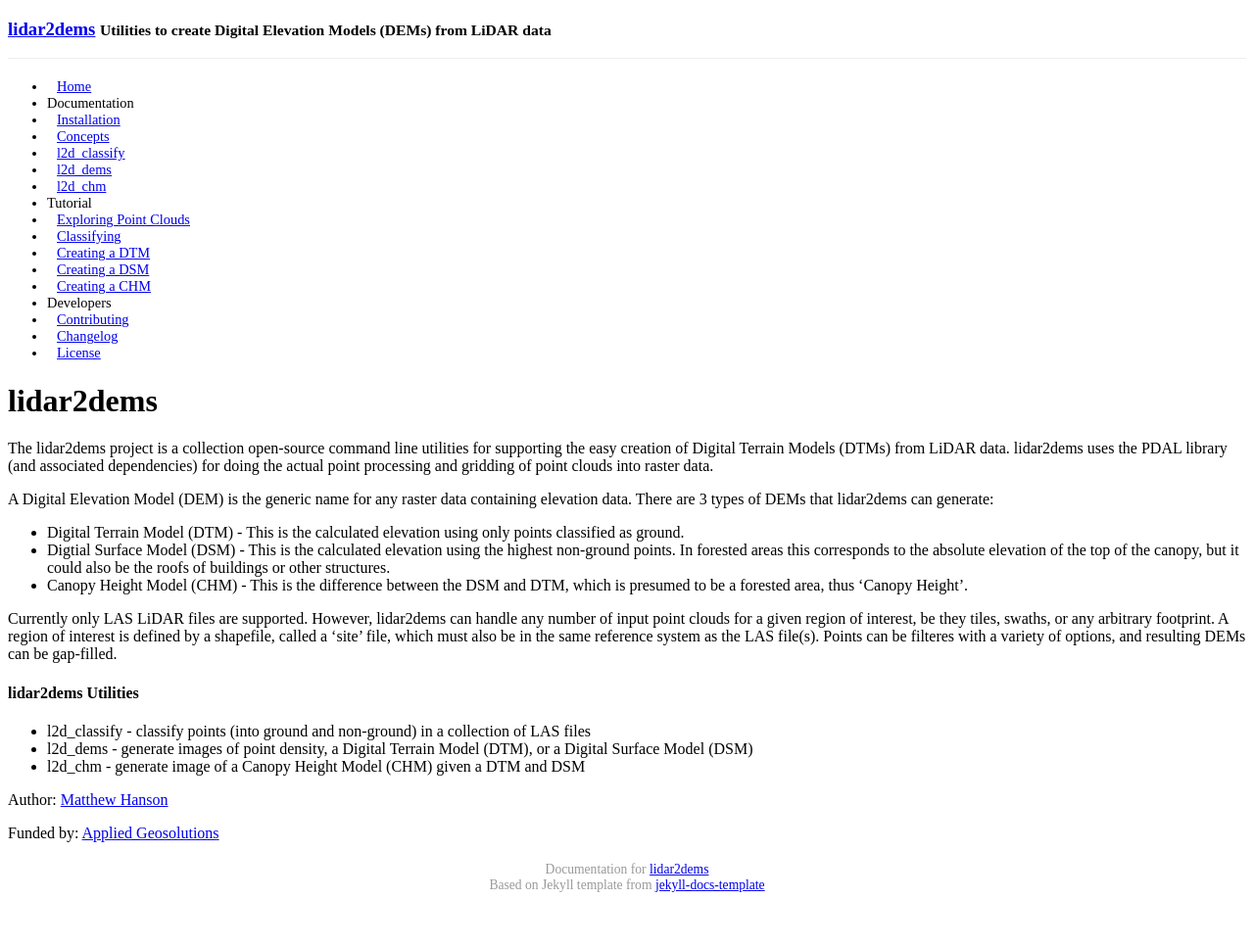
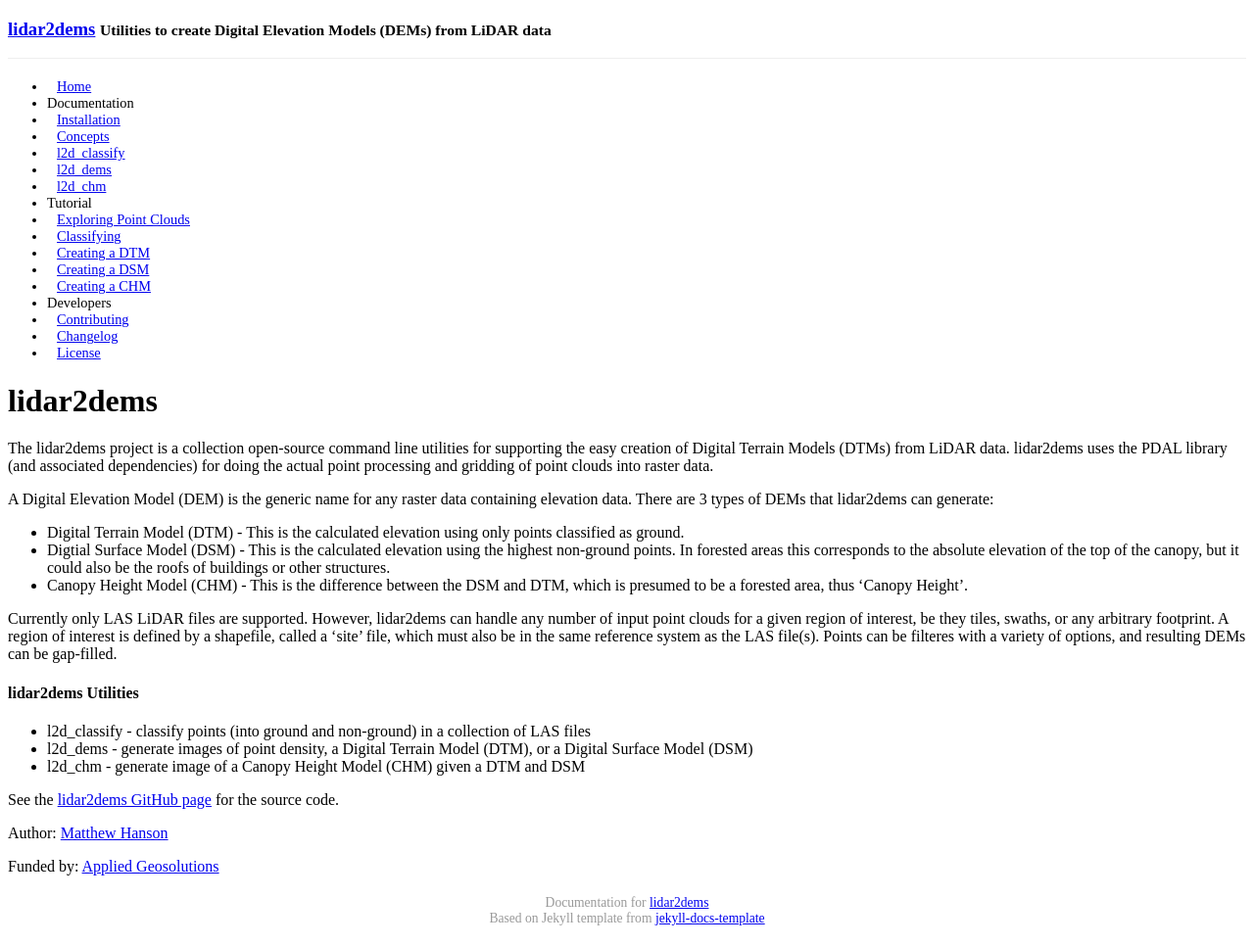
Before and after one commit to Applied-GeoSolutions/lidar2dems, a Jekyll site: the page built from index.md, in a window 1280 px wide. Shown: the whole page at 98% size. Built offline with Jekyll 4.4.1, drawn with Linux system fonts in a browser that asks for light colours; Markdown is read by kramdown in place of the engine named in the settings; a style sheet for code colours, icons or effects is not loaded; before the commit the page ends 932 px from its top, so only the background shows below that.

Commit message:
github link

```diff
--- a/index.md
+++ b/index.md
@@ -21,6 +21,8 @@ Currently only LAS LiDAR files are supported. However, lidar2dems can handle any
 * l2d_chm - generate image of a Canopy Height Model (CHM) given a DTM and DSM
 
 
+See the [lidar2dems GitHub page](http://github.com/Applied-GeoSolutions/lidar2dems) for the source code.
+
 Author: [Matthew Hanson](http://github.com/matthewhanson)
 
 Funded by: [Applied Geosolutions](http://www.appliedgeosolutions.com)
```
